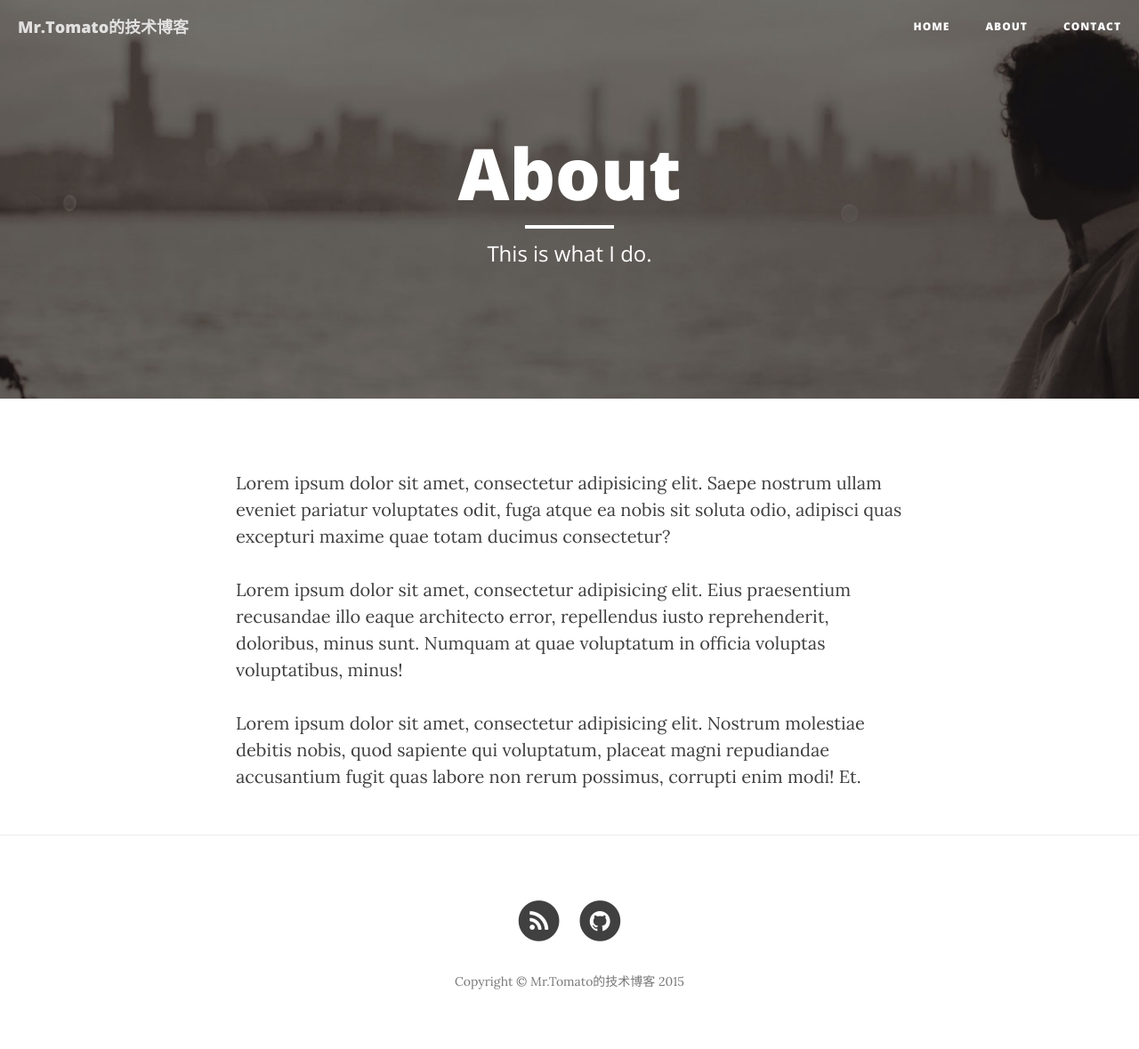
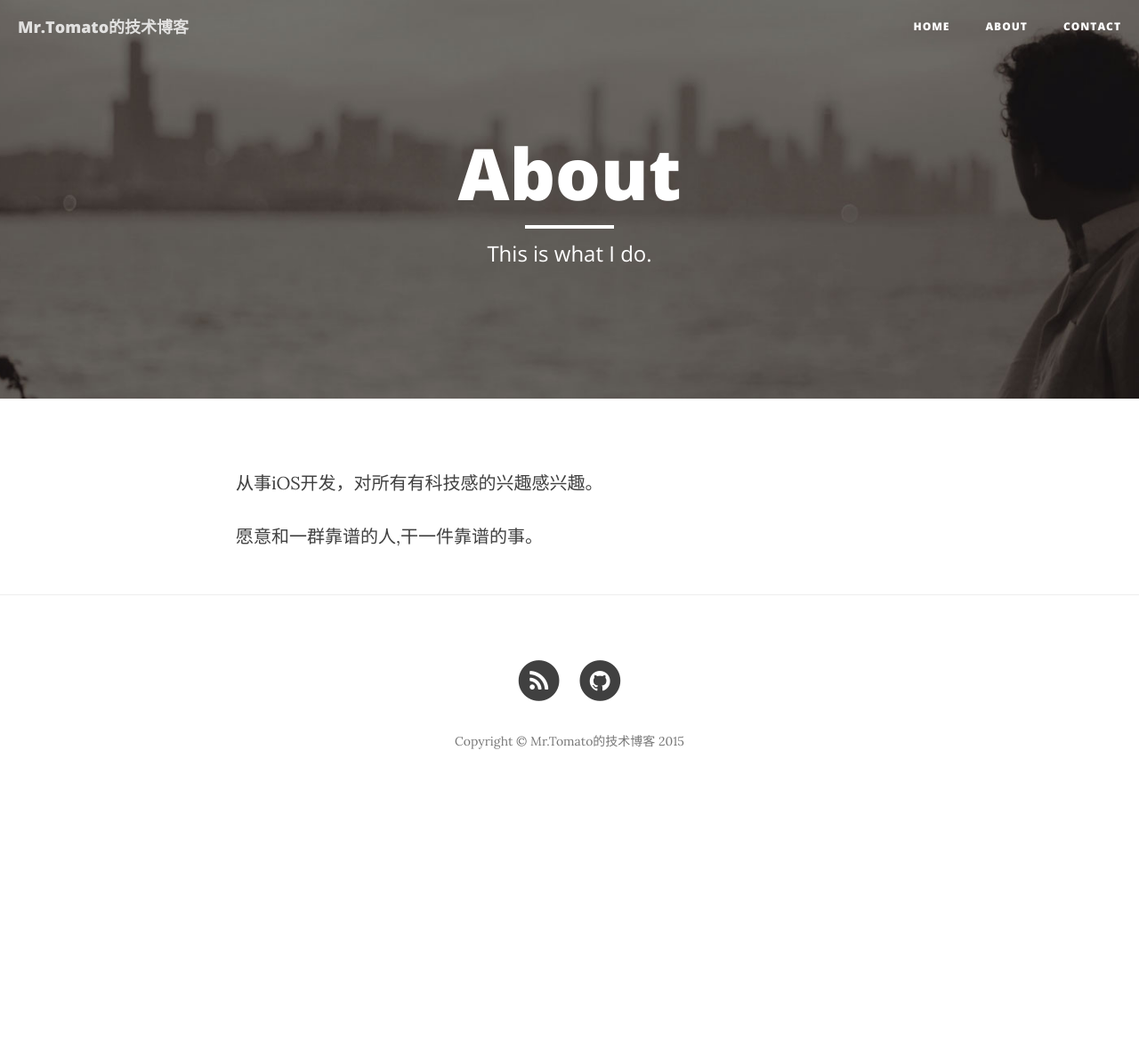
Before and after one commit to rhythmcity/blog, a Jekyll site: the page built from about.html, in a window 1280 px wide. Shown: the whole page at 89% size. Built offline with Jekyll 4.4.1, drawn with Linux system fonts in a browser that asks for light colours; nearby versions of some CDN libraries; after the commit the page ends 909 px from its top, so only the background shows below that.

Commit message:
Update about.html

```diff
--- a/about.html
+++ b/about.html
@@ -5,8 +5,6 @@ description: "This is what I do."
 header-img: "img/about-bg.jpg"
 ---
 
-<p>Lorem ipsum dolor sit amet, consectetur adipisicing elit. Saepe nostrum ullam eveniet pariatur voluptates odit, fuga atque ea nobis sit soluta odio, adipisci quas excepturi maxime quae totam ducimus consectetur?</p>
+<p>从事iOS开发，对所有有科技感的兴趣感兴趣。</p>
 
-<p>Lorem ipsum dolor sit amet, consectetur adipisicing elit. Eius praesentium recusandae illo eaque architecto error, repellendus iusto reprehenderit, doloribus, minus sunt. Numquam at quae voluptatum in officia voluptas voluptatibus, minus!</p>
-
-<p>Lorem ipsum dolor sit amet, consectetur adipisicing elit. Nostrum molestiae debitis nobis, quod sapiente qui voluptatum, placeat magni repudiandae accusantium fugit quas labore non rerum possimus, corrupti enim modi! Et.</p>
+<p>愿意和一群靠谱的人,干一件靠谱的事。</p>
```
